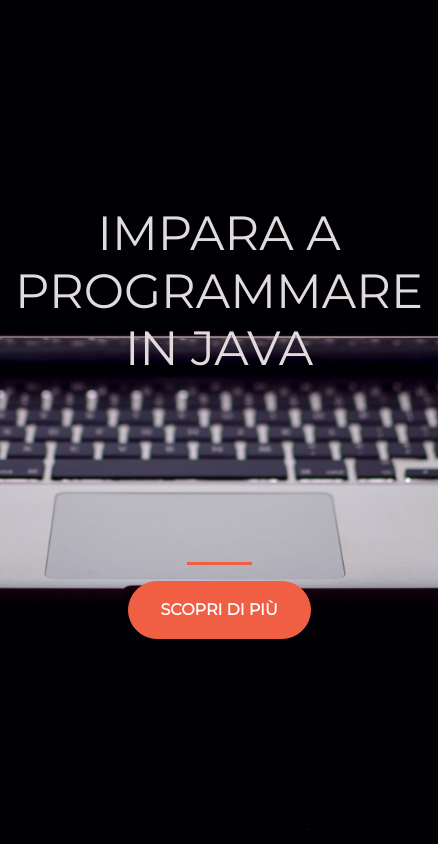
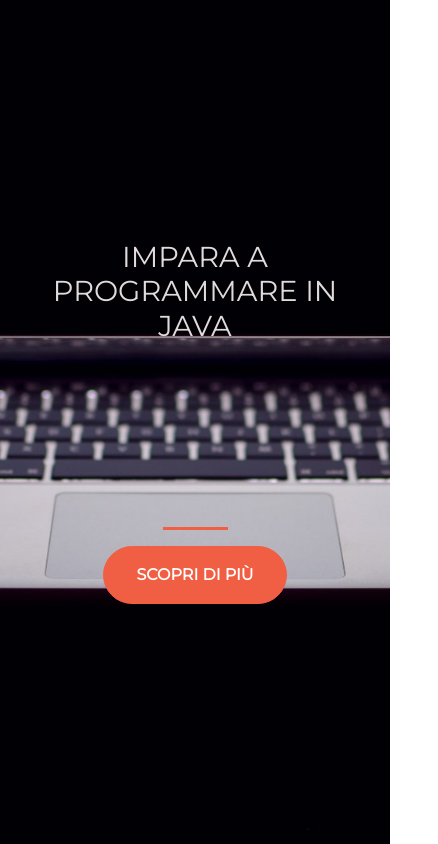
Before and after one commit to greghowe79/imparare-java, a plain HTML site: page index.html in a window 390 px wide. Shown: the whole page, 438 px wide, since content can reach past the window. Drawn offline with nearby package versions, Linux system fonts and the light colour scheme.

Commit message:
Update style.css

```diff
--- a/style.css
+++ b/style.css
@@ -45,3 +45,11 @@ hr {
 .btn-xl {
 	padding: 1rem 2rem;
 }
+
+@media screen and (max-width: 768px) {
+	.text-uppercase {
+		font-size: 1.8rem;
+
+	}
+
+}
```
